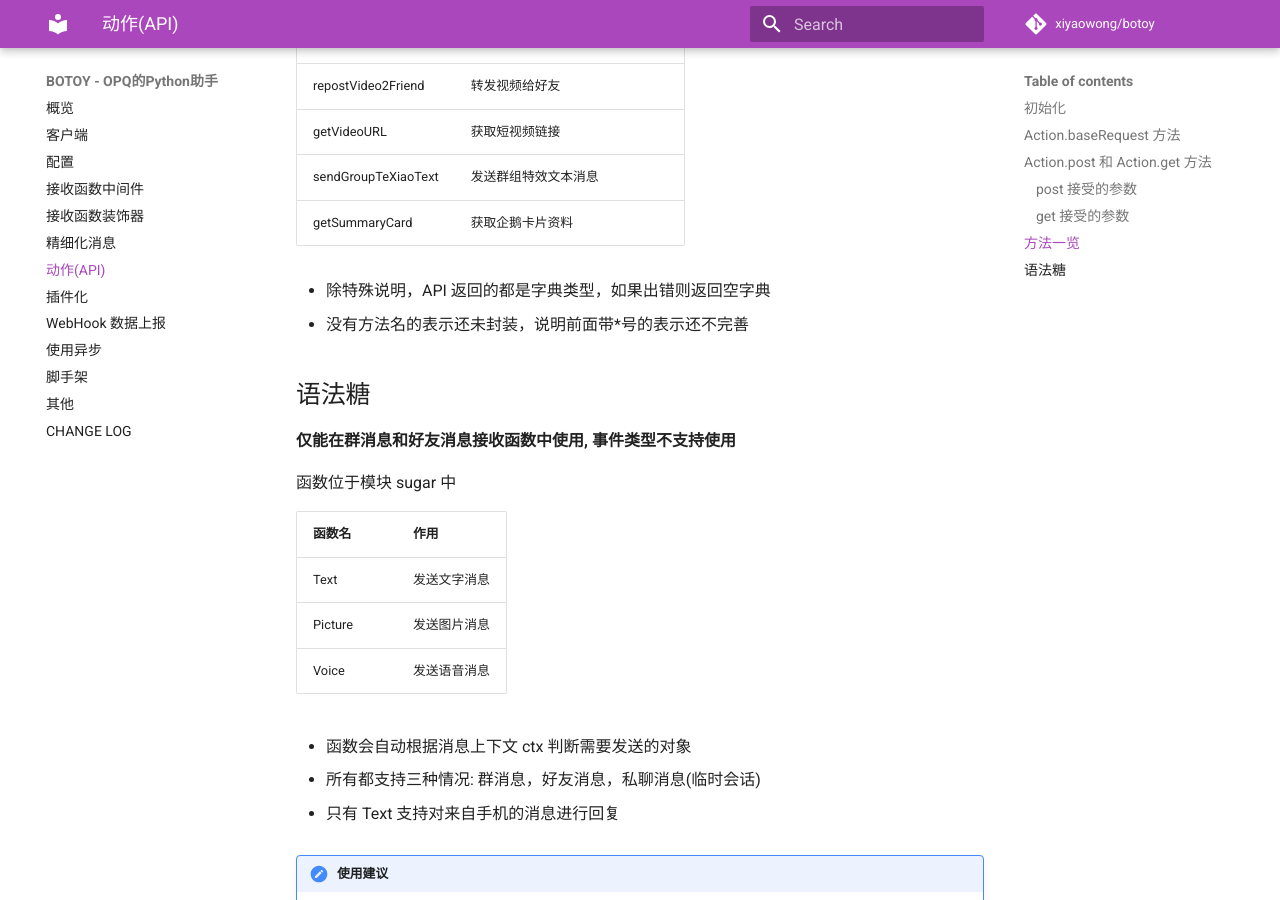
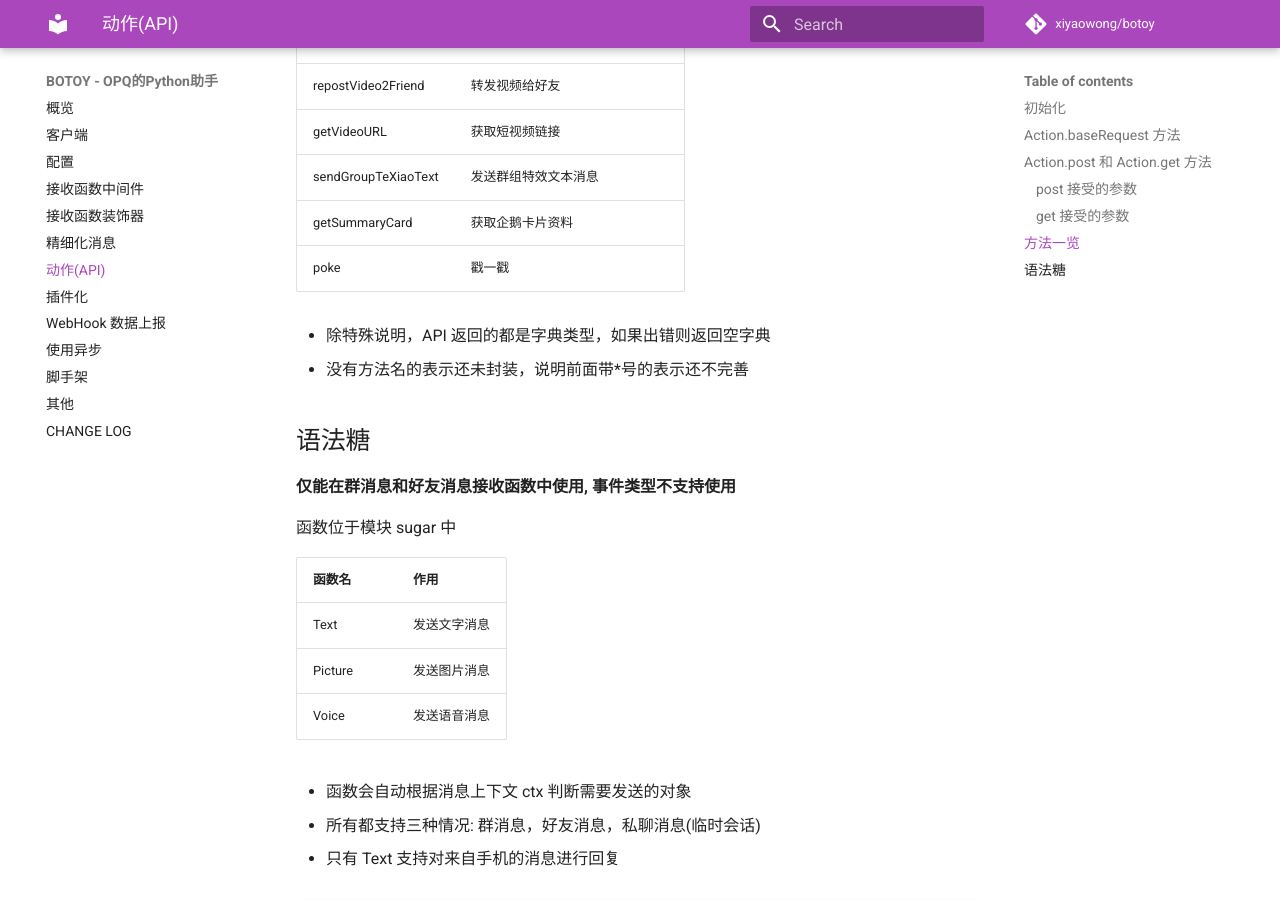
Before and after one commit to opq-osc/botoy, an MkDocs documentation site: the page built from docs/action.md, in a window 1280 px wide and 900 px high, scrolled down 3788 px. Built offline with MkDocs 1.6.1 and Material for MkDocs 9.7.7, drawn with Linux system fonts in a browser that asks for light colours; comment, search, counter and statistics services are not loaded.

Commit message:
update(docs): action.poke

```diff
--- a/docs/action.md
+++ b/docs/action.md
@@ -106,6 +106,7 @@ port 和 host 的含义和 Botoy 实例中的一致
 | getVideoURL         | 获取短视频链接                   |
 | sendGroupTeXiaoText | 发送群组特效文本消息             |
 | getSummaryCard      | 获取企鹅卡片资料                 |
+| poke                | 戳一戳                           |
 
 - 除特殊说明，API 返回的都是字典类型，如果出错则返回空字典
 - 没有方法名的表示还未封装，说明前面带\*号的表示还不完善
```
